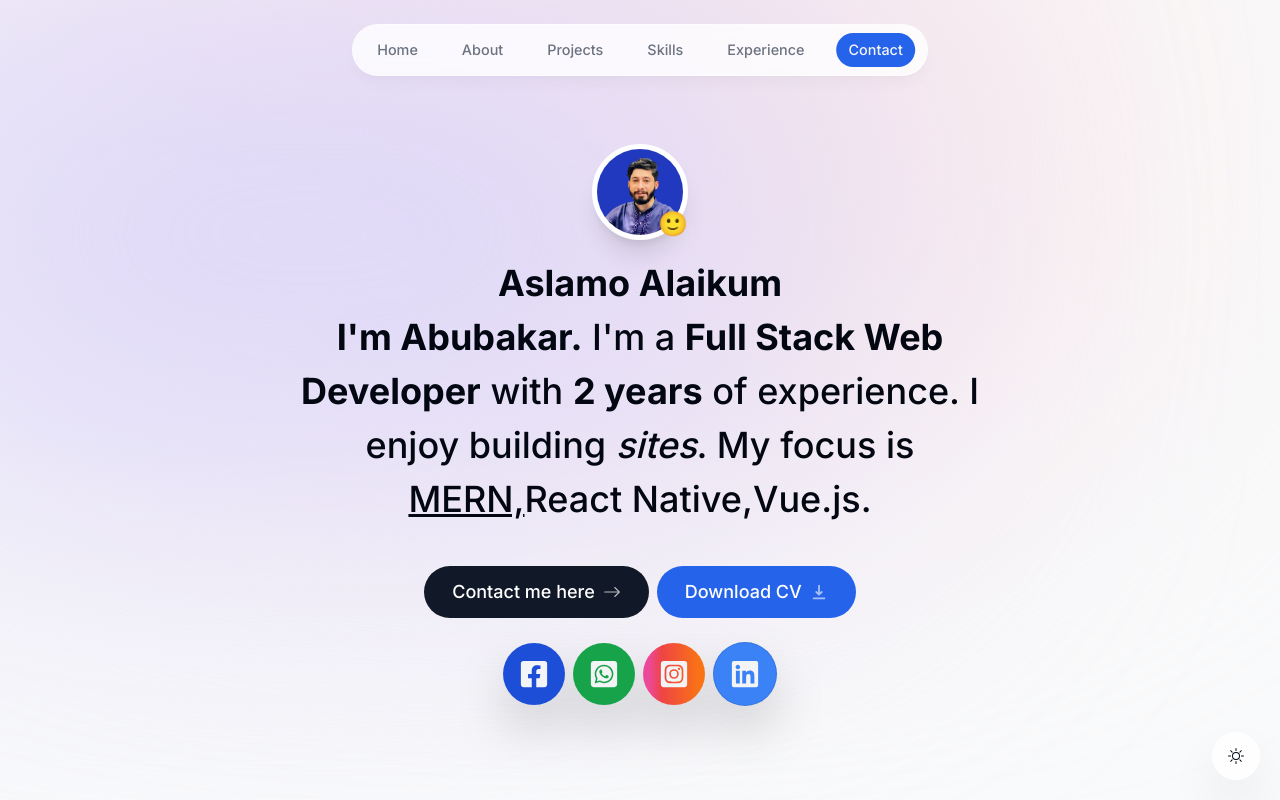
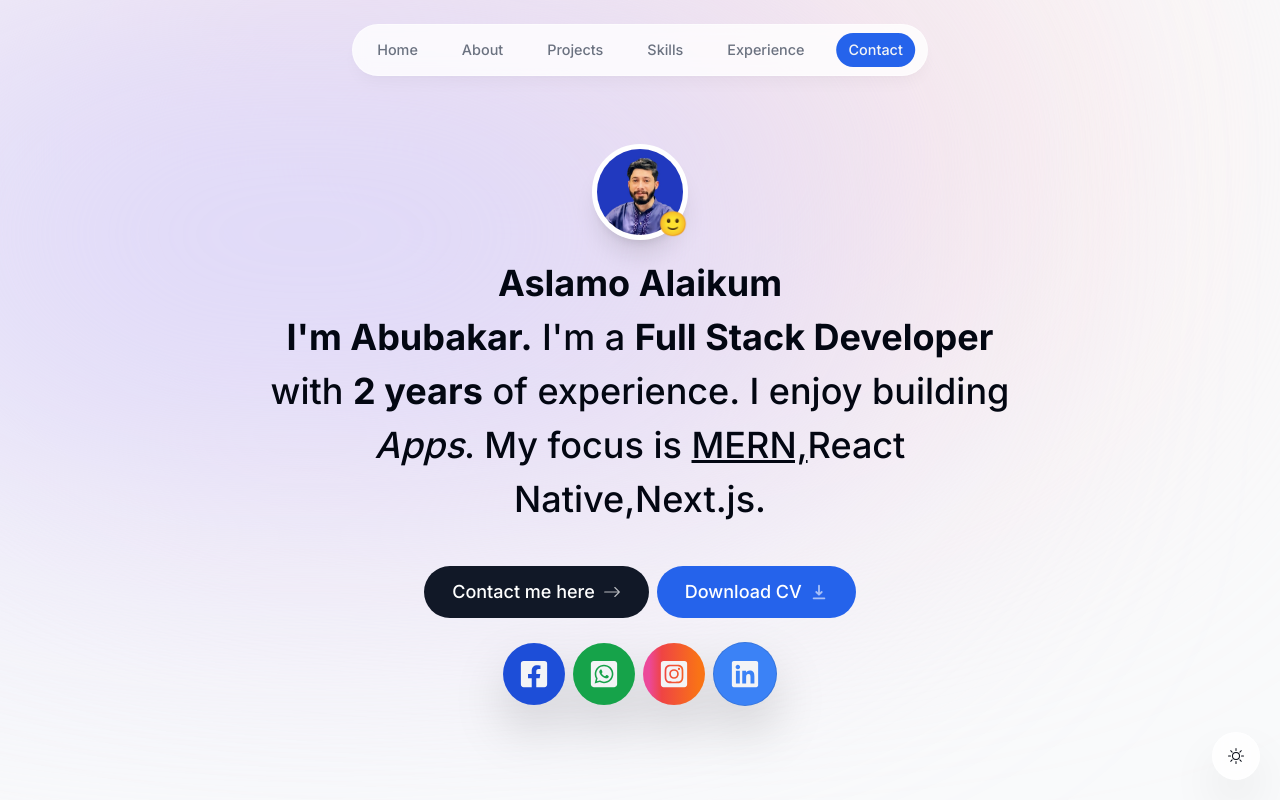
Before and after one commit to abubakarfarooq13/portfolio, a Next.js app: page / in a window 1280 px wide. Shown: the top 800 px of the page. Built offline with nearby package versions, Linux system fonts and the light colour scheme.

Commit message:
Update intro.jsx

```diff
--- a/components/intro.jsx
+++ b/components/intro.jsx
@@ -67,10 +67,10 @@ export default function Intro() {
         animate={{ opacity: 1, y: 0 }}
       >
         <span className="font-bold">Aslamo Alaikum<br></br> I'm Abubakar.</span> I'm a{" "}
-        <span className="font-bold">Full Stack Web Developer</span> with{" "}
+        <span className="font-bold">Full Stack Developer</span> with{" "}
         <span className="font-bold">2 years</span> of experience. I enjoy
-        building <span className="italic">sites</span>. My focus is{" "}
-        <span className="underline">MERN,</span><span>React Native,Vue.js</span>.
+        building <span className="italic">Apps</span>. My focus is{" "}
+        <span className="underline">MERN,</span><span>React Native,Next.js</span>.
       </motion.h1>
 
       <motion.div
```
